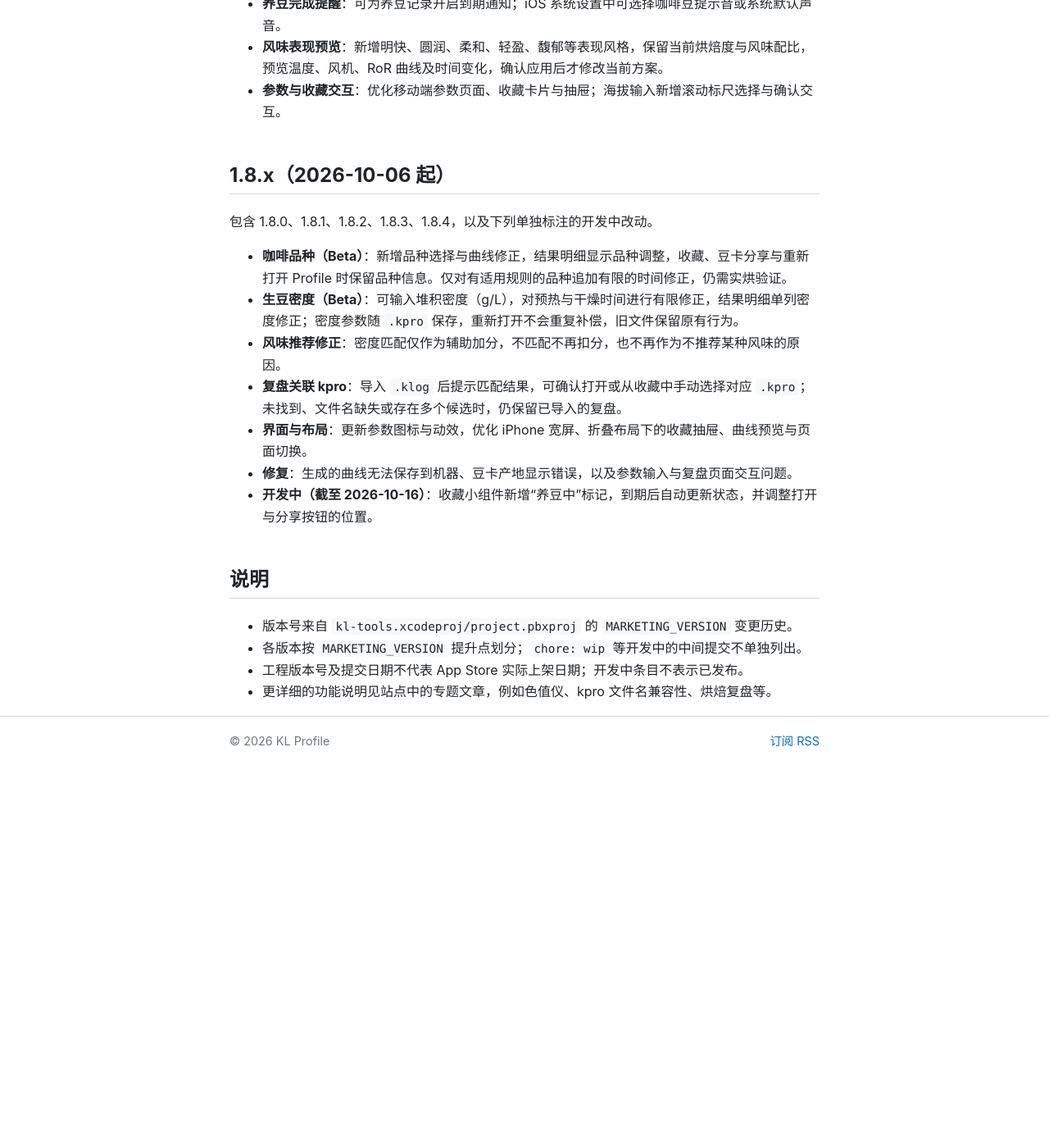
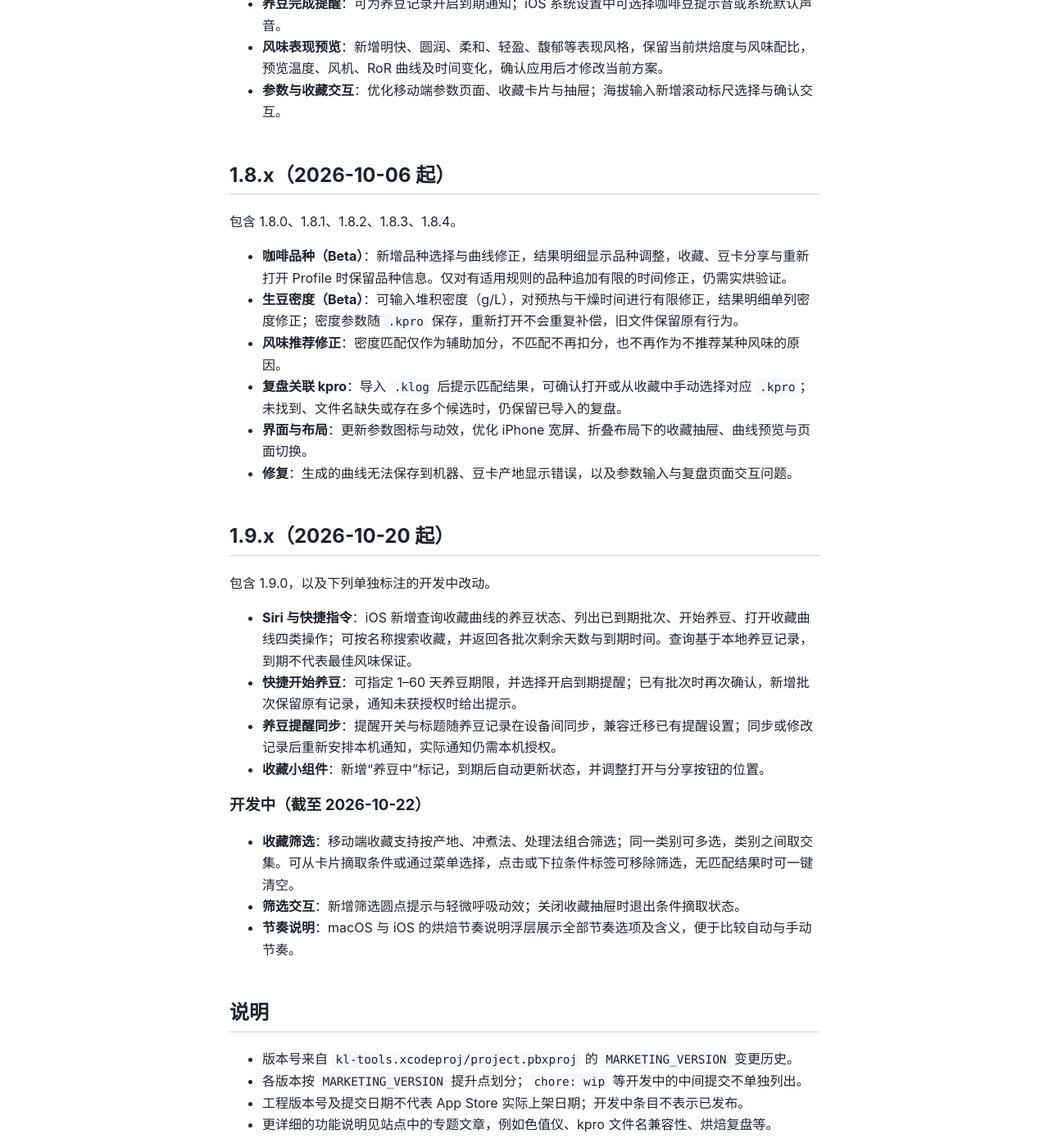
Before and after one commit to yuhongda/kl-tools-doc, a Jekyll site: the page built from reference/release-notes.md, in a window 1280 px wide and 1400 px high, scrolled down 1864 px. Shown: the whole window at 82% size. Built offline with Jekyll 4.4.1, drawn with Linux system fonts in a browser that asks for light colours; before the commit the page ends 2797 px from its top, so only the background shows below that; some of the changed text lies outside the part shown.

Commit message:
Update release-notes.md

```diff
--- a/reference/release-notes.md
+++ b/reference/release-notes.md
@@ -4,7 +4,7 @@ title: KL Profile 版本更新汇总
 permalink: /reference/release-notes/
 ---
 
-本文汇总 kl-tools（KL Profile）自 **1.1.1** 之后各版本的更新内容，按大版本（功能版本）组织，补丁版本并入所属大版本。版本号取自 Xcode 工程的 `MARKETING_VERSION` 变更历史；1.1.1 发布于 2026-08-23，截至 2026-10-16，当前工程版本为 **1.8.4**。下文另行标注版本号提升后的开发中改动。
+本文汇总 kl-tools（KL Profile）自 **1.1.1** 之后各版本的更新内容，按大版本（功能版本）组织，补丁版本并入所属大版本。版本号取自 Xcode 工程的 `MARKETING_VERSION` 变更历史；1.1.1 发布于 2026-08-23，截至 2026-10-22，当前工程版本为 **1.9.0**。下文另行标注版本号提升后的开发中改动。
 
 ## 1.2.x（2026-08-27 起）
 
@@ -73,7 +73,21 @@ permalink: /reference/release-notes/
 - **复盘关联 kpro**：导入 `.klog` 后提示匹配结果，可确认打开或从收藏中手动选择对应 `.kpro`；未找到、文件名缺失或存在多个候选时，仍保留已导入的复盘。
 - **界面与布局**：更新参数图标与动效，优化 iPhone 宽屏、折叠布局下的收藏抽屉、曲线预览与页面切换。
 - **修复**：生成的曲线无法保存到机器、豆卡产地显示错误，以及参数输入与复盘页面交互问题。
-- **开发中（截至 2026-10-16）**：收藏小组件新增“养豆中”标记，到期后自动更新状态，并调整打开与分享按钮的位置。
+
+## 1.9.x（2026-10-20 起）
+
+包含 1.9.0，以及下列单独标注的开发中改动。
+
+- **Siri 与快捷指令**：iOS 新增查询收藏曲线的养豆状态、列出已到期批次、开始养豆、打开收藏曲线四类操作；可按名称搜索收藏，并返回各批次剩余天数与到期时间。查询基于本地养豆记录，到期不代表最佳风味保证。
+- **快捷开始养豆**：可指定 1–60 天养豆期限，并选择开启到期提醒；已有批次时再次确认，新增批次保留原有记录，通知未获授权时给出提示。
+- **养豆提醒同步**：提醒开关与标题随养豆记录在设备间同步，兼容迁移已有提醒设置；同步或修改记录后重新安排本机通知，实际通知仍需本机授权。
+- **收藏小组件**：新增“养豆中”标记，到期后自动更新状态，并调整打开与分享按钮的位置。
+
+### 开发中（截至 2026-10-22）
+
+- **收藏筛选**：移动端收藏支持按产地、冲煮法、处理法组合筛选；同一类别可多选，类别之间取交集。可从卡片摘取条件或通过菜单选择，点击或下拉条件标签可移除筛选，无匹配结果时可一键清空。
+- **筛选交互**：新增筛选圆点提示与轻微呼吸动效；关闭收藏抽屉时退出条件摘取状态。
+- **节奏说明**：macOS 与 iOS 的烘焙节奏说明浮层展示全部节奏选项及含义，便于比较自动与手动节奏。
 
 ## 说明
 
```
Also changed, not shown: other parts of reference/release-notes.md (+1 -1 lines).
